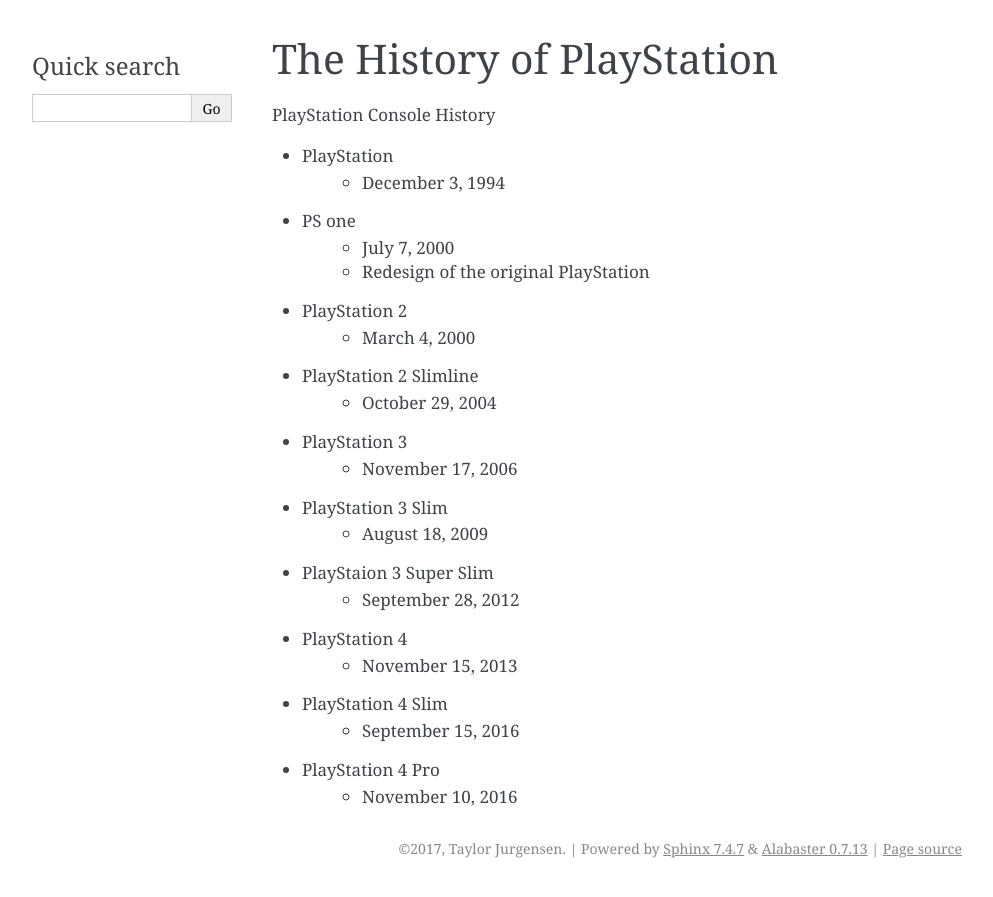
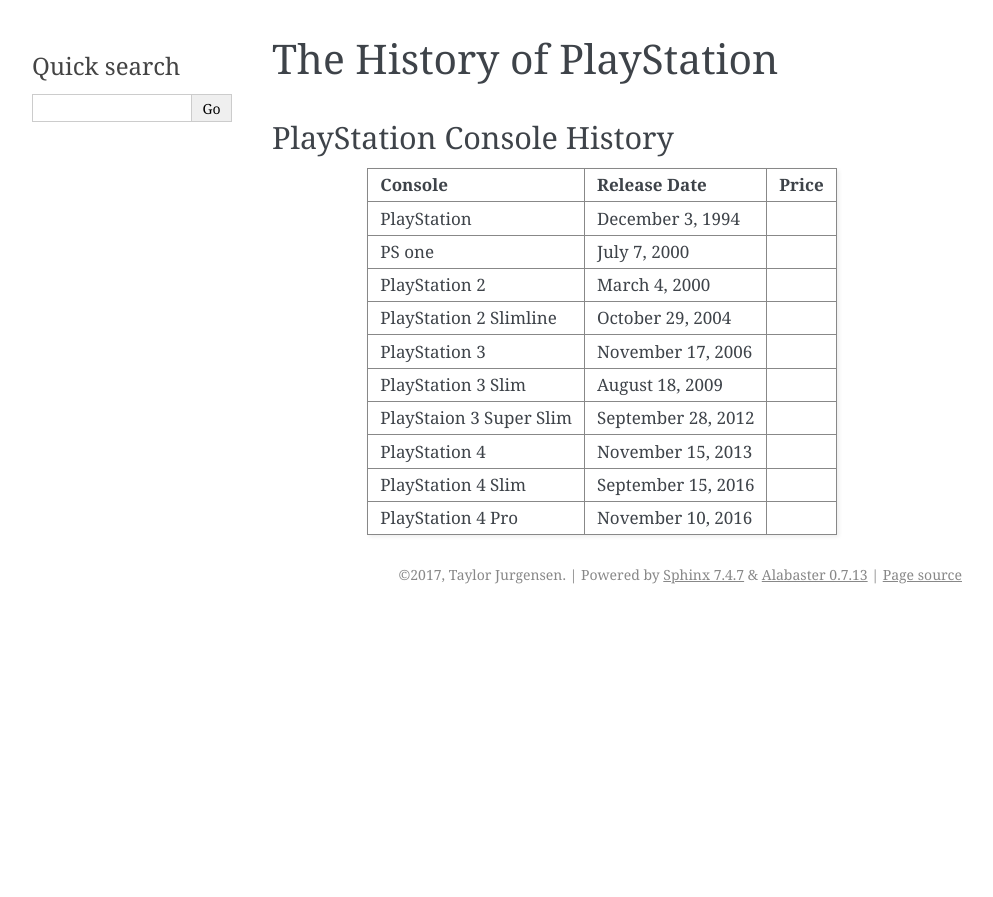
Before and after one commit to Zeniwow/video_games_final, a Sphinx documentation site: the page built from source/ps2/index.rst, in a window 1280 px wide. Shown: the top 897 px of the page, without its empty margins (148-1141 px from the left). Built offline with Sphinx 7.4.7, drawn with Linux system fonts in a browser that asks for light colours.

Commit message:
Changes made to the ps2 page

```diff
--- a/source/ps2/index.rst
+++ b/source/ps2/index.rst
@@ -1,26 +1,21 @@
 The History of PlayStation
 ==========================
 
+
 PlayStation Console History
+---------------------------
 
-* PlayStation
-    * December 3, 1994
-* PS one
-    * July 7, 2000
-    * Redesign of the original PlayStation
-* PlayStation 2
-    * March 4, 2000
-* PlayStation 2 Slimline
-    * October 29, 2004
-* PlayStation 3
-    * November 17, 2006
-* PlayStation 3 Slim
-    * August 18, 2009
-* PlayStaion 3 Super Slim
-    * September 28, 2012
-* PlayStation 4
-    * November 15, 2013
-* PlayStation 4 Slim
-    * September 15, 2016
-* PlayStation 4 Pro
-    * November 10, 2016
+======================= ================== ========
+Console                 Release Date       Price
+======================= ================== ========
+PlayStation             December 3, 1994
+PS one                  July 7, 2000
+PlayStation 2           March 4, 2000
+PlayStation 2 Slimline  October 29, 2004
+PlayStation 3           November 17, 2006
+PlayStation 3 Slim      August 18, 2009
+PlayStaion 3 Super Slim September 28, 2012
+PlayStation 4           November 15, 2013
+PlayStation 4 Slim      September 15, 2016
+PlayStation 4 Pro       November 10, 2016
+======================= ================== ========
```
